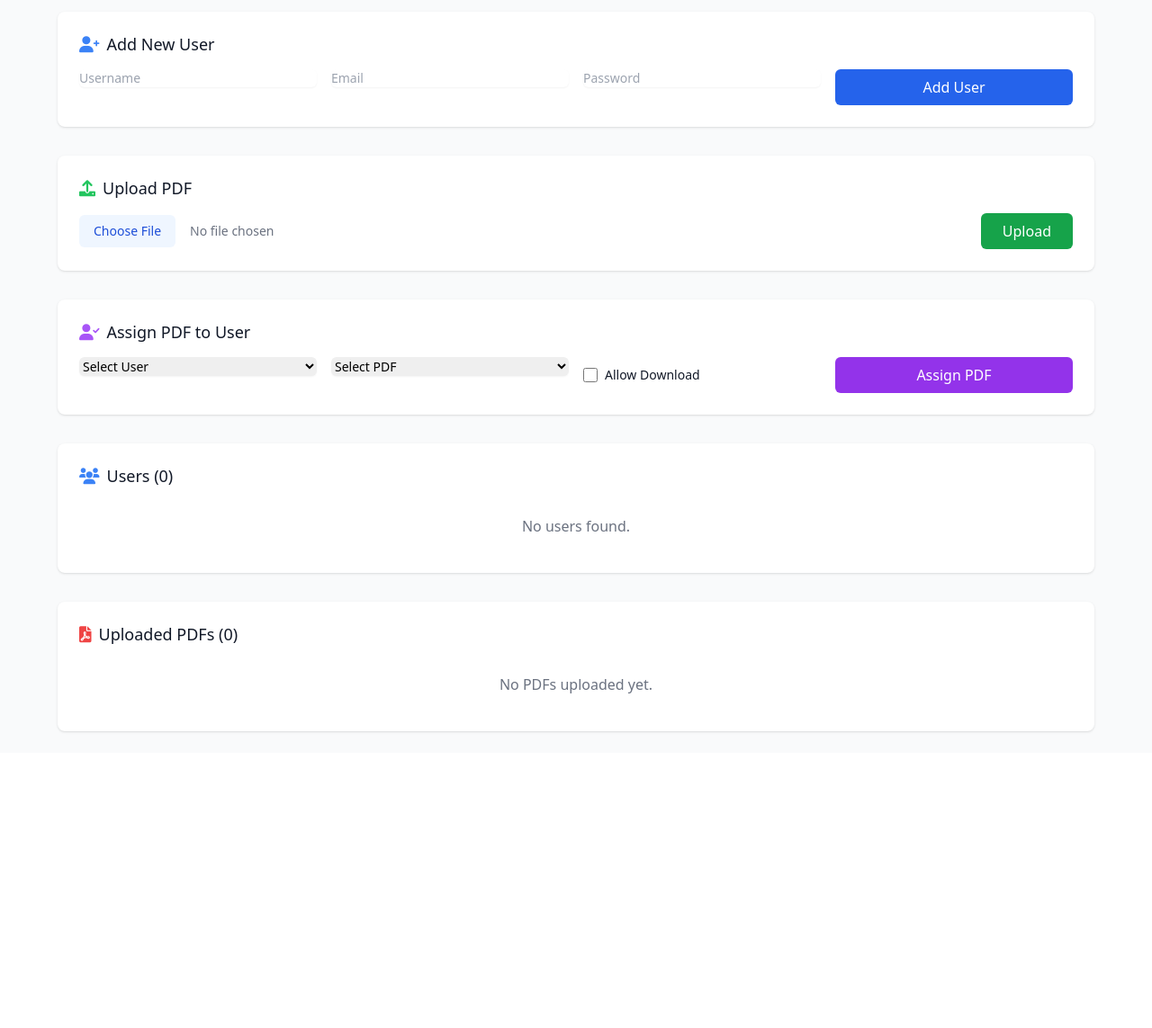
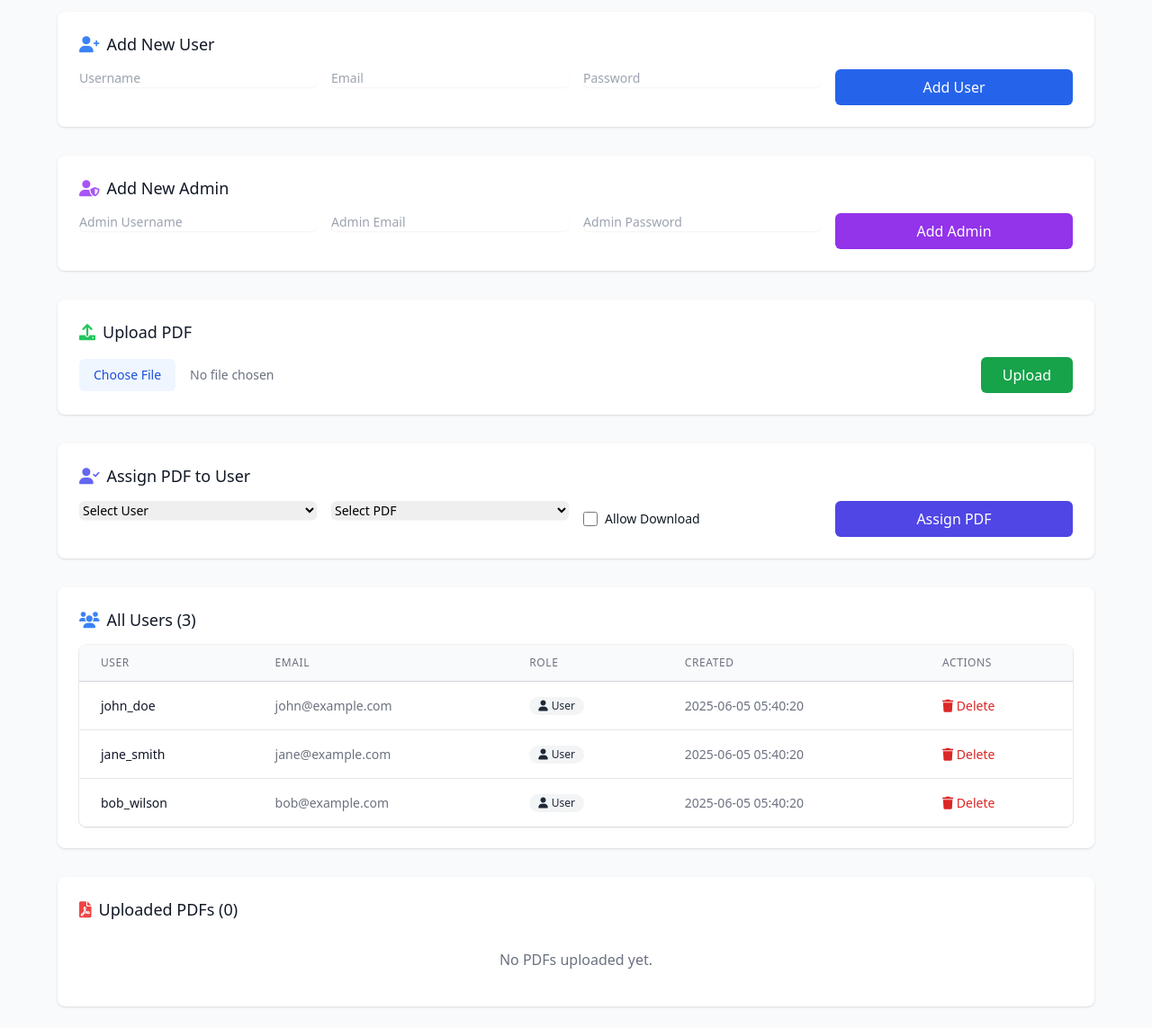
Before and after one commit to akashdas2004/pdf_viewer, a Flask app: page /admin in a window 1280 px wide. Shown: the part 168-1311 px from the top of the page at 90% size. Before the commit the page ends 983 px from the top, so only its background shows below. Run offline with Flask 3, Linux system fonts and the light colour scheme; a user stored in the database is signed in; data comes from the database, SQL or seed files in the repository; data that the repository does not hold is empty; some libraries are stand-ins or nearby versions.

Commit message:
Third commit - Full PDF management system

```diff
--- a/app.py
+++ b/app.py
@@ -43,58 +43,88 @@ def get_db_connection():
 
 def init_db():
     """Initialize the database with required tables"""
-    conn = get_db_connection()
+    try:
+        conn = get_db_connection()
 
-    # Users table
-    conn.execute('''
-        CREATE TABLE IF NOT EXISTS users (
-            id INTEGER PRIMARY KEY AUTOINCREMENT,
-            username TEXT UNIQUE NOT NULL,
-            email TEXT UNIQUE NOT NULL,
-            password_hash TEXT NOT NULL,
-            is_admin BOOLEAN DEFAULT FALSE,
-            created_at TIMESTAMP DEFAULT CURRENT_TIMESTAMP
-        )
-    ''')
+        # Users table
+        conn.execute('''
+            CREATE TABLE IF NOT EXISTS users (
+                id INTEGER PRIMARY KEY AUTOINCREMENT,
+                username TEXT UNIQUE NOT NULL,
+                email TEXT UNIQUE NOT NULL,
+                password_hash TEXT NOT NULL,
+                is_admin BOOLEAN DEFAULT FALSE,
+                created_at TIMESTAMP DEFAULT CURRENT_TIMESTAMP
+            )
+        ''')
 
-    # PDFs table
-    conn.execute('''
-        CREATE TABLE IF NOT EXISTS pdfs (
-            id INTEGER PRIMARY KEY AUTOINCREMENT,
-            filename TEXT NOT NULL,
-            original_filename TEXT NOT NULL,
-            file_path TEXT NOT NULL,
-            uploaded_by INTEGER,
-            upload_date TIMESTAMP DEFAULT CURRENT_TIMESTAMP,
-            FOREIGN KEY (uploaded_by) REFERENCES users (id)
-        )
-    ''')
+        # PDFs table
+        conn.execute('''
+            CREATE TABLE IF NOT EXISTS pdfs (
+                id INTEGER PRIMARY KEY AUTOINCREMENT,
+                filename TEXT NOT NULL,
+                original_filename TEXT NOT NULL,
+                file_path TEXT NOT NULL,
+                uploaded_by INTEGER,
+                upload_date TIMESTAMP DEFAULT CURRENT_TIMESTAMP,
+                FOREIGN KEY (uploaded_by) REFERENCES users (id)
+            )
+        ''')
 
-    # User PDF access table
-    conn.execute('''
-        CREATE TABLE IF NOT EXISTS user_pdf_access (
-            id INTEGER PRIMARY KEY AUTOINCREMENT,
-            user_id INTEGER,
-            pdf_id INTEGER,
-            can_download BOOLEAN DEFAULT FALSE,
-            assigned_date TIMESTAMP DEFAULT CURRENT_TIMESTAMP,
-            FOREIGN KEY (user_id) REFERENCES users (id),
-            FOREIGN KEY (pdf_id) REFERENCES pdfs (id),
-            UNIQUE(user_id, pdf_id)
-        )
-    ''')
+        # User PDF access table
+        conn.execute('''
+            CREATE TABLE IF NOT EXISTS user_pdf_access (
+                id INTEGER PRIMARY KEY AUTOINCREMENT,
+                user_id INTEGER,
+                pdf_id INTEGER,
+                can_download BOOLEAN DEFAULT FALSE,
+                assigned_date TIMESTAMP DEFAULT CURRENT_TIMESTAMP,
+                FOREIGN KEY (user_id) REFERENCES users (id),
+                FOREIGN KEY (pdf_id) REFERENCES pdfs (id),
+                UNIQUE(user_id, pdf_id)
+            )
+        ''')
 
-    # Create default admin user if it doesn't exist
-    admin_exists = conn.execute('SELECT id FROM users WHERE username = ?', ('admin',)).fetchone()
-    if not admin_exists:
-        admin_password = generate_password_hash('admin123')
-        conn.execute(
-            'INSERT INTO users (username, email, password_hash, is_admin) VALUES (?, ?, ?, ?)',
-            ('admin', 'admin@example.com', admin_password, True)
-        )
+        # Create default admin user if it doesn't exist
+        admin_exists = conn.execute('SELECT id FROM users WHERE username = ?', ('admin',)).fetchone()
+        if not admin_exists:
+            admin_password = generate_password_hash('admin123')
+            conn.execute(
+                'INSERT INTO users (username, email, password_hash, is_admin) VALUES (?, ?, ?, ?)',
+                ('admin', 'admin@example.com', admin_password, True)
+            )
+            print("Created default admin user: admin/admin123")
 
-    conn.commit()
-    conn.close()
+        # Create sample users if they don't exist
+        sample_users = [
+            ('john_doe', 'john@example.com', 'password123'),
+            ('jane_smith', 'jane@example.com', 'password123'),
+            ('bob_wilson', 'bob@example.com', 'password123'),
+        ]
+
+        for username, email, password in sample_users:
+            user_exists = conn.execute('SELECT id FROM users WHERE username = ?', (username,)).fetchone()
+            if not user_exists:
+                password_hash = generate_password_hash(password)
+                conn.execute(
+                    'INSERT INTO users (username, email, password_hash) VALUES (?, ?, ?)',
+                    (username, email, password_hash)
+                )
+                print(f"Created sample user: {username}/password123")
+
+        conn.commit()
+        conn.close()
+        print("Database initialized successfully!")
+
+    except Exception as e:
+        print(f"Error initializing database: {e}")
+        # Try to create database file if it doesn't exist
+        try:
+            open('database.db', 'a').close()
+            print("Created database file, retrying initialization...")
+            init_db()  # Retry once
+        except Exception as retry_error:
+            print(f"Failed to create database: {retry_error}")
 
 @app.route('/')
 def index():
@@ -342,11 +372,106 @@ def download_pdf(pdf_id):
 
     return send_file(pdf['file_path'], as_attachment=True, download_name=pdf['original_filename'])
 
+@app.route('/admin/delete_user/<int:user_id>', methods=['POST'])
+@login_required
+def delete_user(user_id):
+    if not current_user.is_admin:
+        abort(403)
+
+    try:
+        conn = get_db_connection()
+
+        # Check if user exists and is not an admin
+        user = conn.execute('SELECT * FROM users WHERE id = ? AND is_admin = FALSE', (user_id,)).fetchone()
+        if not user:
+            flash('User not found or cannot delete admin users')
+            conn.close()
+            return redirect(url_for('admin_dashboard'))
+
+        # Delete user's PDF access records first (foreign key constraint)
+        conn.execute('DELETE FROM user_pdf_access WHERE user_id = ?', (user_id,))
+
+        # Delete the user
+        conn.execute('DELETE FROM users WHERE id = ?', (user_id,))
+
+        conn.commit()
+        conn.close()
+        flash(f'User "{user["username"]}" deleted successfully')
+    except Exception as e:
+        flash('Error deleting user')
+
+    return redirect(url_for('admin_dashboard'))
+
+@app.route('/admin/delete_pdf/<int:pdf_id>', methods=['POST'])
+@login_required
+def delete_pdf(pdf_id):
+    if not current_user.is_admin:
+        abort(403)
+
+    try:
+        conn = get_db_connection()
+
+        # Get PDF info before deletion
+        pdf = conn.execute('SELECT * FROM pdfs WHERE id = ?', (pdf_id,)).fetchone()
+        if not pdf:
+            flash('PDF not found')
+            conn.close()
+            return redirect(url_for('admin_dashboard'))
+
+        # Delete user access records first (foreign key constraint)
+        conn.execute('DELETE FROM user_pdf_access WHERE pdf_id = ?', (pdf_id,))
+
+        # Delete PDF record from database
+        conn.execute('DELETE FROM pdfs WHERE id = ?', (pdf_id,))
+
+        conn.commit()
+        conn.close()
+
+        # Delete physical file
+        try:
+            if os.path.exists(pdf['file_path']):
+                os.remove(pdf['file_path'])
+        except Exception as file_error:
+            print(f"Warning: Could not delete file {pdf['file_path']}: {file_error}")
+
+        flash(f'PDF "{pdf["original_filename"]}" deleted successfully')
+    except Exception as e:
+        flash('Error deleting PDF')
+
+    return redirect(url_for('admin_dashboard'))
+
+@app.route('/admin/add_admin', methods=['POST'])
+@login_required
+def add_admin():
+    if not current_user.is_admin:
+        abort(403)
+
+    username = request.form['admin_username']
+    email = request.form['admin_email']
+    password = request.form['admin_password']
+
+    if not username or not email or not password:
+        flash('All fields are required for admin creation')
+        return redirect(url_for('admin_dashboard'))
+
+    password_hash = generate_password_hash(password)
+
+    try:
+        conn = get_db_connection()
+        conn.execute(
+            'INSERT INTO users (username, email, password_hash, is_admin) VALUES (?, ?, ?, ?)',
+            (username, email, password_hash, True)
+        )
+        conn.commit()
+        conn.close()
+        flash(f'Admin user "{username}" created successfully')
+    except sqlite3.IntegrityError:
+        flash('Username or email already exists')
+
+    return redirect(url_for('admin_dashboard'))
+
+# Initialize database on startup (for all environments)
+init_db()
+
 if __name__ == '__main__':
-    init_db()
-    # Use different settings for development vs production
-    import os
-    if os.environ.get('FLASK_ENV') == 'production':
-        app.run(host='0.0.0.0', port=int(os.environ.get('PORT', 5000)))
-    else:
-        app.run(debug=True)
+    app.run(debug=True)
--- a/templates/admin_dashboard.html
+++ b/templates/admin_dashboard.html
@@ -40,6 +40,35 @@
         </div>
     </div>
 
+    <!-- Add Admin Section -->
+    <div class="mt-8 bg-white shadow rounded-lg">
+        <div class="px-4 py-5 sm:p-6">
+            <h3 class="text-lg leading-6 font-medium text-gray-900 mb-4">
+                <i class="fas fa-user-shield text-purple-500 mr-2"></i>Add New Admin
+            </h3>
+            <form method="POST" action="{{ url_for('add_admin') }}" class="grid grid-cols-1 gap-4 sm:grid-cols-4">
+                <div>
+                    <input type="text" name="admin_username" placeholder="Admin Username" required
+                           class="block w-full rounded-md border-gray-300 shadow-sm focus:border-purple-500 focus:ring-purple-500 sm:text-sm">
+                </div>
+                <div>
+                    <input type="email" name="admin_email" placeholder="Admin Email" required
+                           class="block w-full rounded-md border-gray-300 shadow-sm focus:border-purple-500 focus:ring-purple-500 sm:text-sm">
+                </div>
+                <div>
+                    <input type="password" name="admin_password" placeholder="Admin Password" required
+                           class="block w-full rounded-md border-gray-300 shadow-sm focus:border-purple-500 focus:ring-purple-500 sm:text-sm">
+                </div>
+                <div>
+                    <button type="submit"
+                            class="w-full bg-purple-600 text-white px-4 py-2 rounded-md hover:bg-purple-700 focus:outline-none focus:ring-2 focus:ring-purple-500">
+                        Add Admin
+                    </button>
+                </div>
+            </form>
+        </div>
+    </div>
+
     <!-- Upload PDF Section -->
     <div class="mt-8 bg-white shadow rounded-lg">
         <div class="px-4 py-5 sm:p-6">
@@ -63,12 +92,12 @@
     <div class="mt-8 bg-white shadow rounded-lg">
         <div class="px-4 py-5 sm:p-6">
             <h3 class="text-lg leading-6 font-medium text-gray-900 mb-4">
-                <i class="fas fa-user-check text-purple-500 mr-2"></i>Assign PDF to User
+                <i class="fas fa-user-check text-indigo-500 mr-2"></i>Assign PDF to User
             </h3>
             <form method="POST" action="{{ url_for('assign_pdf') }}" class="grid grid-cols-1 gap-4 sm:grid-cols-4">
                 <div>
                     <select name="user_id" required
-                            class="block w-full rounded-md border-gray-300 shadow-sm focus:border-purple-500 focus:ring-purple-500 sm:text-sm">
+                            class="block w-full rounded-md border-gray-300 shadow-sm focus:border-indigo-500 focus:ring-indigo-500 sm:text-sm">
                         <option value="">Select User</option>
                         {% for user in users %}
                         <option value="{{ user.id }}">{{ user.username }} ({{ user.email }})</option>
@@ -77,7 +106,7 @@
                 </div>
                 <div>
                     <select name="pdf_id" required
-                            class="block w-full rounded-md border-gray-300 shadow-sm focus:border-purple-500 focus:ring-purple-500 sm:text-sm">
+                            class="block w-full rounded-md border-gray-300 shadow-sm focus:border-indigo-500 focus:ring-indigo-500 sm:text-sm">
                         <option value="">Select PDF</option>
                         {% for pdf in pdfs %}
                         <option value="{{ pdf.id }}">{{ pdf.original_filename }}</option>
@@ -86,12 +115,12 @@
                 </div>
                 <div class="flex items-center">
                     <input type="checkbox" name="can_download" id="can_download"
-                           class="h-4 w-4 text-purple-600 focus:ring-purple-500 border-gray-300 rounded">
+                           class="h-4 w-4 text-indigo-600 focus:ring-indigo-500 border-gray-300 rounded">
                     <label for="can_download" class="ml-2 block text-sm text-gray-900">Allow Download</label>
                 </div>
                 <div>
                     <button type="submit"
-                            class="w-full bg-purple-600 text-white px-4 py-2 rounded-md hover:bg-purple-700 focus:outline-none focus:ring-2 focus:ring-purple-500">
+                            class="w-full bg-indigo-600 text-white px-4 py-2 rounded-md hover:bg-indigo-700 focus:outline-none focus:ring-2 focus:ring-indigo-500">
                         Assign PDF
                     </button>
                 </div>
@@ -103,7 +132,7 @@
     <div class="mt-8 bg-white shadow rounded-lg">
         <div class="px-4 py-5 sm:p-6">
             <h3 class="text-lg leading-6 font-medium text-gray-900 mb-4">
-                <i class="fas fa-users text-blue-500 mr-2"></i>Users ({{ users|length }})
+                <i class="fas fa-users text-blue-500 mr-2"></i>All Users ({{ users|length + (pdfs|length > 0 and 1 or 0) }})
             </h3>
             {% if users %}
             <div class="overflow-hidden shadow ring-1 ring-black ring-opacity-5 md:rounded-lg">
@@ -112,7 +141,9 @@
                         <tr>
                             <th class="px-6 py-3 text-left text-xs font-medium text-gray-500 uppercase tracking-wider">User</th>
                             <th class="px-6 py-3 text-left text-xs font-medium text-gray-500 uppercase tracking-wider">Email</th>
+                            <th class="px-6 py-3 text-left text-xs font-medium text-gray-500 uppercase tracking-wider">Role</th>
                             <th class="px-6 py-3 text-left text-xs font-medium text-gray-500 uppercase tracking-wider">Created</th>
+                            <th class="px-6 py-3 text-left text-xs font-medium text-gray-500 uppercase tracking-wider">Actions</th>
                         </tr>
                     </thead>
                     <tbody class="bg-white divide-y divide-gray-200">
@@ -120,7 +151,31 @@
                         <tr>
                             <td class="px-6 py-4 whitespace-nowrap text-sm font-medium text-gray-900">{{ user.username }}</td>
                             <td class="px-6 py-4 whitespace-nowrap text-sm text-gray-500">{{ user.email }}</td>
+                            <td class="px-6 py-4 whitespace-nowrap text-sm text-gray-500">
+                                {% if user.is_admin %}
+                                <span class="inline-flex items-center px-2.5 py-0.5 rounded-full text-xs font-medium bg-purple-100 text-purple-800">
+                                    <i class="fas fa-shield-alt mr-1"></i>Admin
+                                </span>
+                                {% else %}
+                                <span class="inline-flex items-center px-2.5 py-0.5 rounded-full text-xs font-medium bg-gray-100 text-gray-800">
+                                    <i class="fas fa-user mr-1"></i>User
+                                </span>
+                                {% endif %}
+                            </td>
                             <td class="px-6 py-4 whitespace-nowrap text-sm text-gray-500">{{ user.created_at }}</td>
+                            <td class="px-6 py-4 whitespace-nowrap text-sm text-gray-500">
+                                {% if not user.is_admin %}
+                                <form method="POST" action="{{ url_for('delete_user', user_id=user.id) }}" class="inline"
+                                      onsubmit="return confirm('Are you sure you want to delete user {{ user.username }}? This action cannot be undone.')">
+                                    <button type="submit"
+                                            class="text-red-600 hover:text-red-900">
+                                        <i class="fas fa-trash"></i> Delete
+                                    </button>
+                                </form>
+                                {% else %}
+                                <span class="text-gray-400">Protected</span>
+                                {% endif %}
+                            </td>
                         </tr>
                         {% endfor %}
                     </tbody>
@@ -156,14 +211,23 @@
                             <td class="px-6 py-4 whitespace-nowrap text-sm text-gray-500">{{ pdf.uploaded_by_name or 'Unknown' }}</td>
                             <td class="px-6 py-4 whitespace-nowrap text-sm text-gray-500">{{ pdf.upload_date }}</td>
                             <td class="px-6 py-4 whitespace-nowrap text-sm text-gray-500">
+                                <div class="flex items-center space-x-3">
                                     <a href="{{ url_for('view_pdf', pdf_id=pdf.id) }}"
-                                   class="text-blue-600 hover:text-blue-900 mr-3">
+                                       class="text-blue-600 hover:text-blue-900">
                                         <i class="fas fa-eye"></i> View
                                     </a>
                                     <a href="{{ url_for('download_pdf', pdf_id=pdf.id) }}"
                                        class="text-green-600 hover:text-green-900">
                                         <i class="fas fa-download"></i> Download
                                     </a>
+                                    <form method="POST" action="{{ url_for('delete_pdf', pdf_id=pdf.id) }}" class="inline"
+                                          onsubmit="return confirm('Are you sure you want to delete {{ pdf.original_filename }}? This will also remove all user access to this PDF.')">
+                                        <button type="submit"
+                                                class="text-red-600 hover:text-red-900">
+                                            <i class="fas fa-trash"></i> Delete
+                                        </button>
+                                    </form>
+                                </div>
                             </td>
                         </tr>
                         {% endfor %}
--- a/templates/login.html
+++ b/templates/login.html
@@ -43,12 +43,6 @@
             </div>
         </form>
 
-        <div class="mt-6 text-center">
-            <div class="text-sm text-gray-600">
-                <strong>Demo Credentials:</strong><br>
-                Admin: username: <code class="bg-gray-100 px-1 rounded">admin</code>, password: <code class="bg-gray-100 px-1 rounded">admin123</code>
-            </div>
-        </div>
     </div>
 </div>
 {% endblock %}
```
Lines whose indentation alone changed are shown as unchanged.
